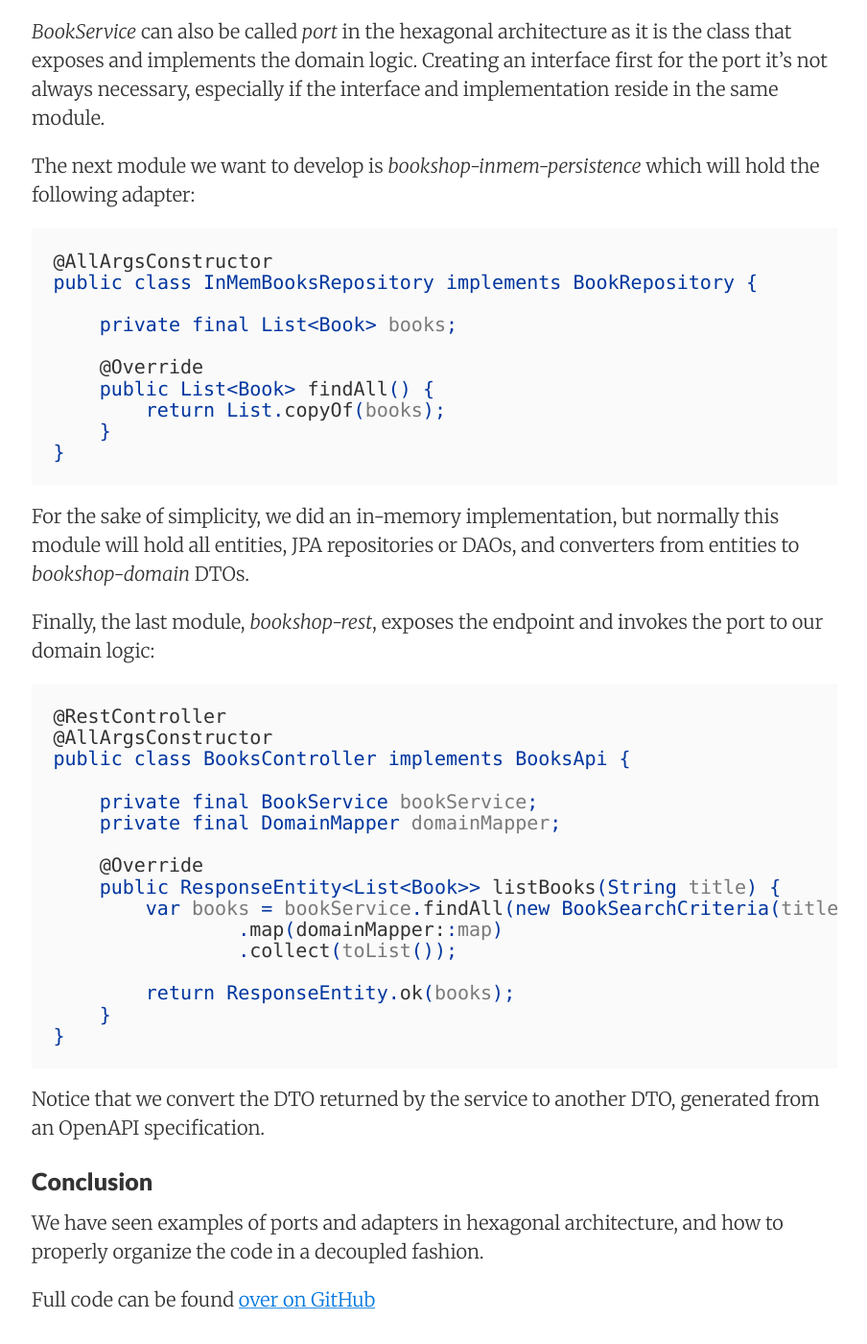
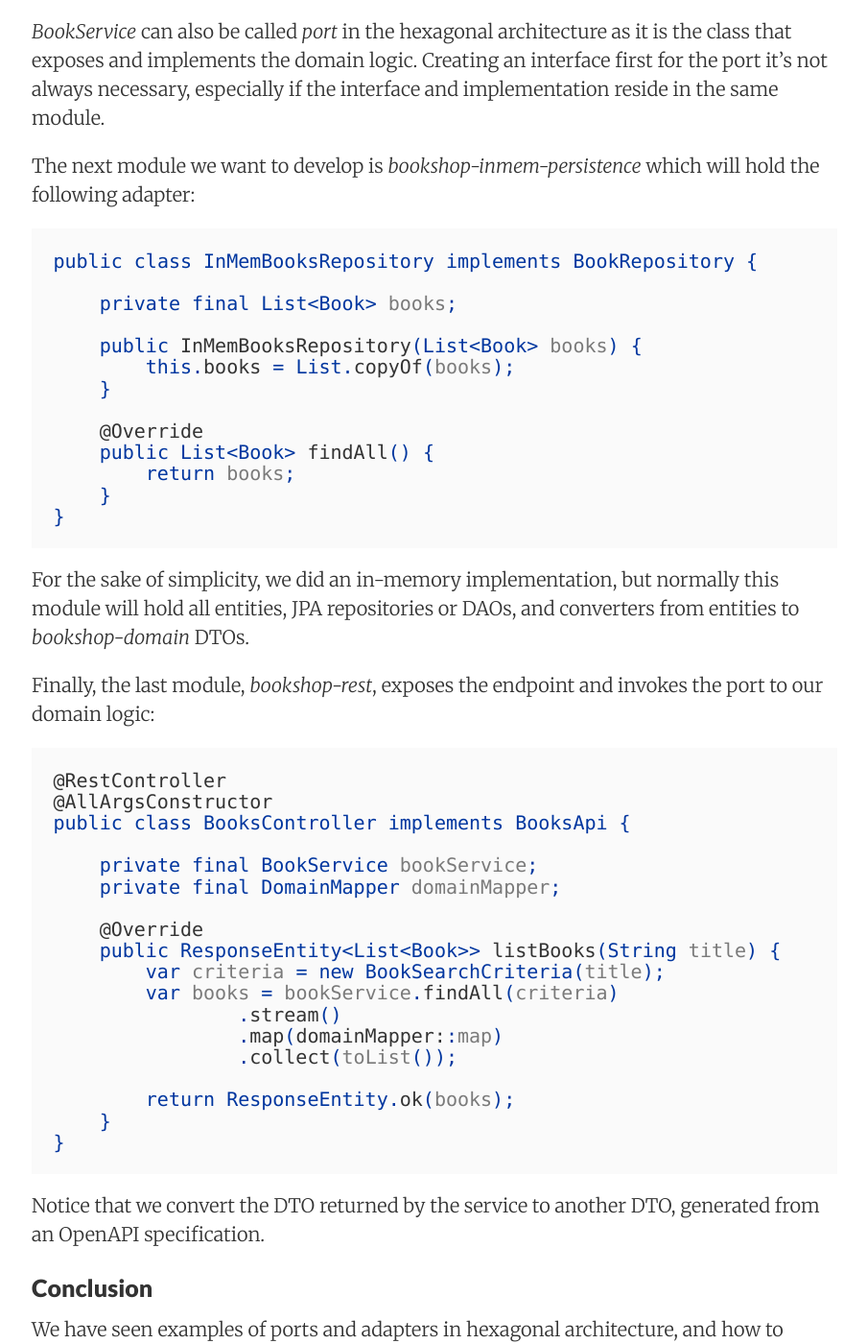
Before and after one commit to apulbere/apulbere.github.io, a Jekyll site: the page built from _posts/2021-05-01-ports-and-adapters.md, in a window 1280 px wide and 1400 px high, scrolled down 2514 px. Shown: the whole window at 96% size, without its empty margins (187-1091 px from the left). Built offline with Jekyll 4.4.1, drawn with Linux system fonts in a browser that asks for light colours; nearby versions of some CDN libraries.

Commit message:
fix minor format issues

````diff
--- a/_posts/2021-05-01-ports-and-adapters.md
+++ b/_posts/2021-05-01-ports-and-adapters.md
@@ -87,14 +87,17 @@ _BookService_ can also be called _port_ in the hexagonal architecture as it is t
 
 The next module we want to develop is _bookshop-inmem-persistence_ which will hold the following adapter:
 ```java
-@AllArgsConstructor
 public class InMemBooksRepository implements BookRepository {
 
     private final List<Book> books;
 
+    public InMemBooksRepository(List<Book> books) {
+        this.books = List.copyOf(books);
+    }
+
     @Override
     public List<Book> findAll() {
-        return List.copyOf(books);
+        return books;
     }
 }
 ```
@@ -112,7 +115,9 @@ public class BooksController implements BooksApi {
 
     @Override
     public ResponseEntity<List<Book>> listBooks(String title) {
-        var books = bookService.findAll(new BookSearchCriteria(title)).stream()
+        var criteria = new BookSearchCriteria(title);
+        var books = bookService.findAll(criteria)
+                .stream()
                 .map(domainMapper::map)
                 .collect(toList());
 
````
